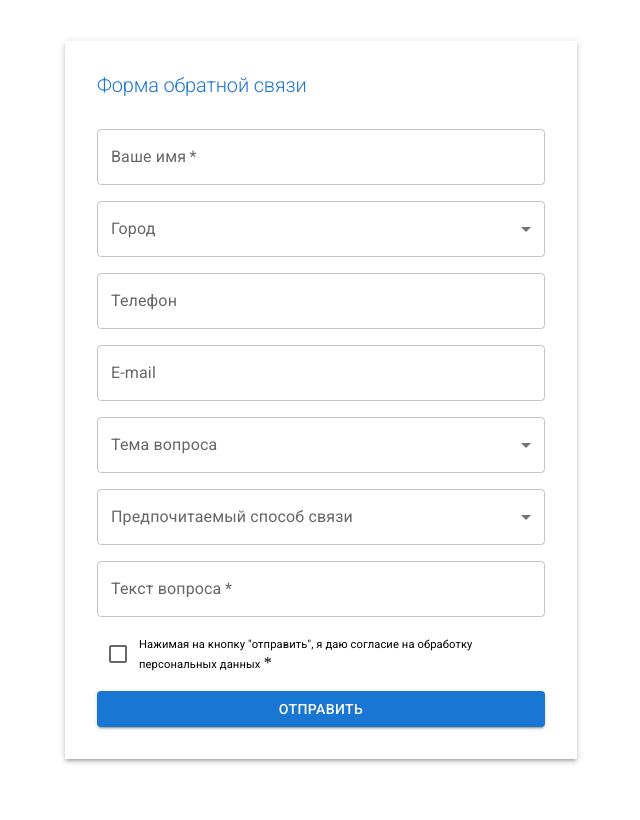
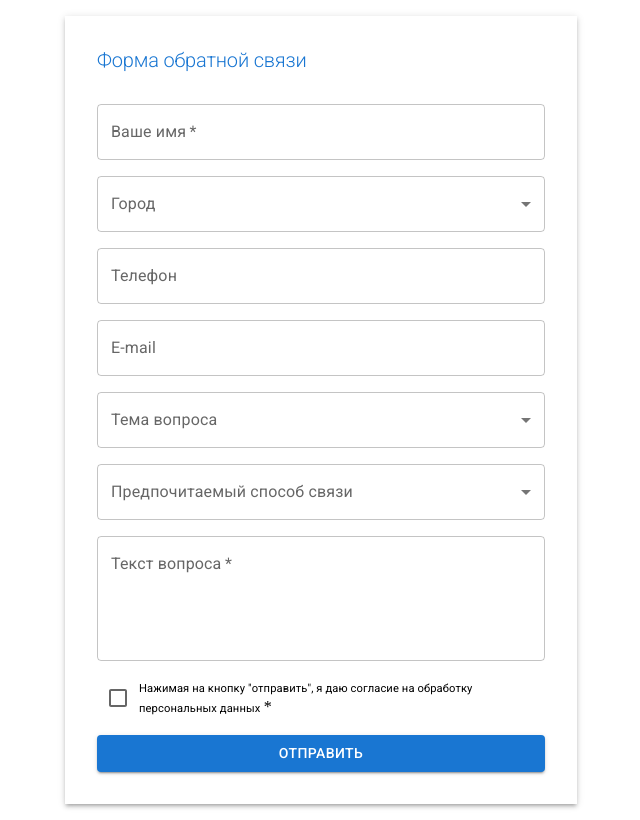
Before and after one commit to Gr1mmz/test_form, a React (Create React App) app: page / in a window 1280 px wide. Shown: the whole page, without its empty margins (319-959 px from the left). Built offline with nearby package versions, Linux system fonts and the light colour scheme.

Commit message:
move all inputs into single components

```diff
--- /dev/null
+++ b/src/components/Form/EmailInput/EmailInput.tsx
@@ -0,0 +1,10 @@
+import React from 'react';
+import {TextField} from "@mui/material";
+
+const EmailInput = () => {
+  return (
+    <TextField id="outlined-basic" label="E-mail" variant="outlined" type='email' />
+  );
+};
+
+export default EmailInput;
--- a/src/components/Form/Form.tsx
+++ b/src/components/Form/Form.tsx
@@ -10,6 +10,10 @@ import SelectCity from "./SelectCity/SelectCity";
 import SelectSubject from "./SelectSubject/SelectSubject";
 import SelectMethod from "./SelectMethod/SelectMethod";
 import SubmitCheckbox from "./SubmitCheckbox/SubmitCheckbox";
+import NameInput from "./NameInput/NameInput";
+import PhoneInput from "./PhoneInput/PhoneInput";
+import EmailInput from "./EmailInput/EmailInput";
+import QuestionInput from "./QuestionInput/QuestionInput";
 
 const Form = () => {
   return (
@@ -25,27 +29,18 @@ const Form = () => {
         boxShadow: 3,
       }}
     >
-      <Typography variant='h2' component='h2'
-                  sx={{
-                    fontSize: '20px',
-                    color: 'primary.main',
-                  }}
-      >
+      <Typography variant='h2' component='h2' sx={{ fontSize: '20px', color: 'primary.main' }} >
         Форма обратной связи
       </Typography>
       <FormControl fullWidth>
-        <Stack spacing={2}
-               sx={{
-                 margin: '2em 0 0 0'
-               }}
-        >
-          <TextField id="outlined-basic" label="Ваше имя" variant="outlined" required />
+        <Stack spacing={2} sx={{ margin: '2em 0 0 0' }} >
+          <NameInput/>
           <SelectCity/>
-          <TextField id="outlined-basic" label="Телефон" variant="outlined" type='number' />
-          <TextField id="outlined-basic" label="E-mail" variant="outlined" type='email' />
+          <PhoneInput/>
+          <EmailInput/>
           <SelectSubject/>
           <SelectMethod/>
-          <TextField id="outlined-basic" label="Текст вопроса" variant="outlined" required multiline maxRows={5} />
+          <QuestionInput/>
           <SubmitCheckbox/>
           <Button variant='contained' type='submit'>Отправить</Button>
         </Stack>
--- /dev/null
+++ b/src/components/Form/NameInput/NameInput.tsx
@@ -0,0 +1,10 @@
+import React from 'react';
+import {TextField} from "@mui/material";
+
+const NameInput = () => {
+  return (
+    <TextField id="outlined-basic" label="Ваше имя" variant="outlined" required />
+  );
+};
+
+export default NameInput;
--- /dev/null
+++ b/src/components/Form/PhoneInput/PhoneInput.tsx
@@ -0,0 +1,10 @@
+import React from 'react';
+import {TextField} from "@mui/material";
+
+const PhoneInput = () => {
+  return (
+    <TextField id="outlined-basic" label="Телефон" variant="outlined" type='number' />
+  );
+};
+
+export default PhoneInput;
--- /dev/null
+++ b/src/components/Form/QuestionInput/QuestionInput.tsx
@@ -0,0 +1,11 @@
+import React from 'react';
+import {TextField} from "@mui/material";
+
+const QuestionInput = () => {
+  return (
+    <TextField id="outlined-basic" label="Текст вопроса" variant="outlined" required
+               multiline rows={4} maxRows={10} />
+  );
+};
+
+export default QuestionInput;
```
